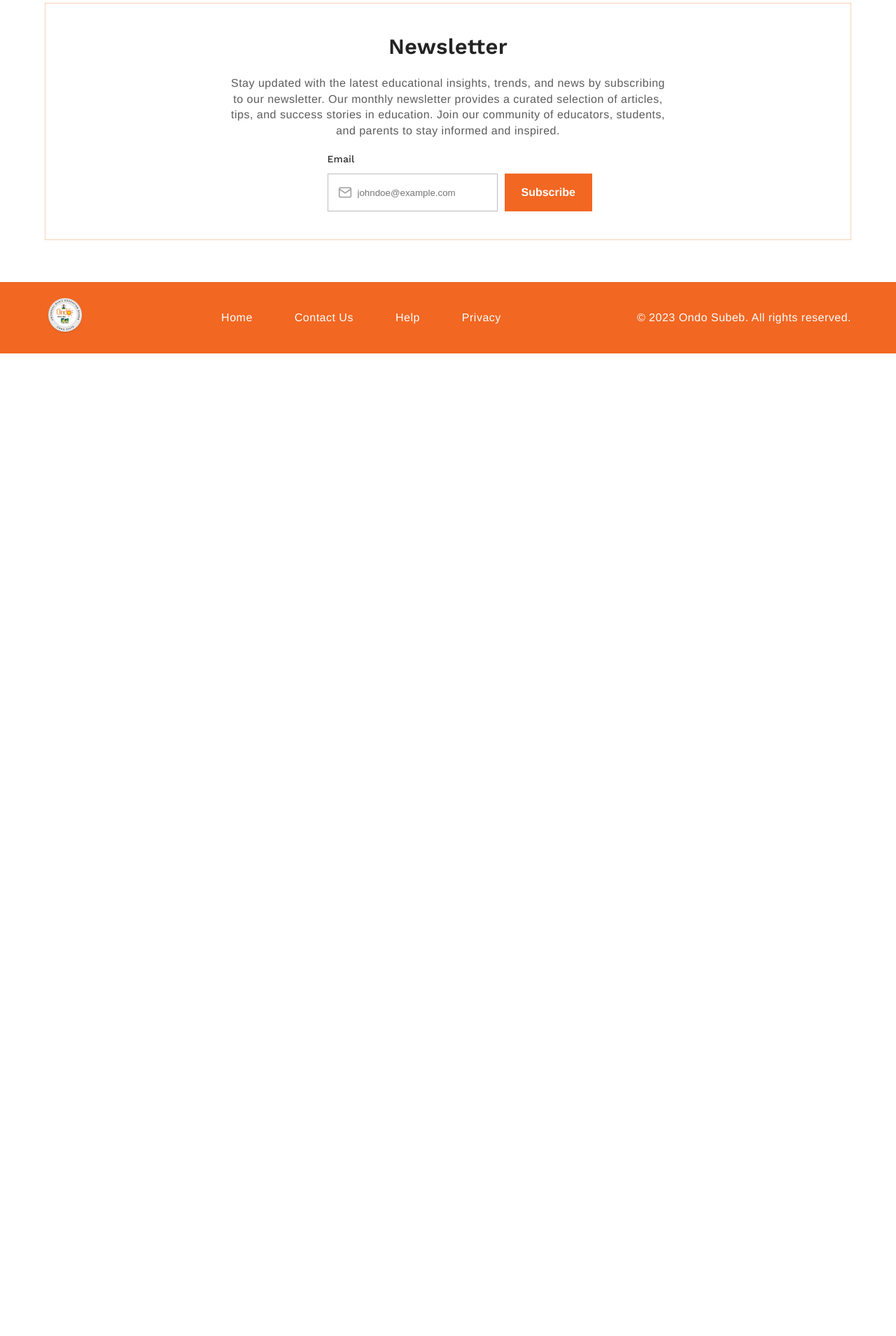
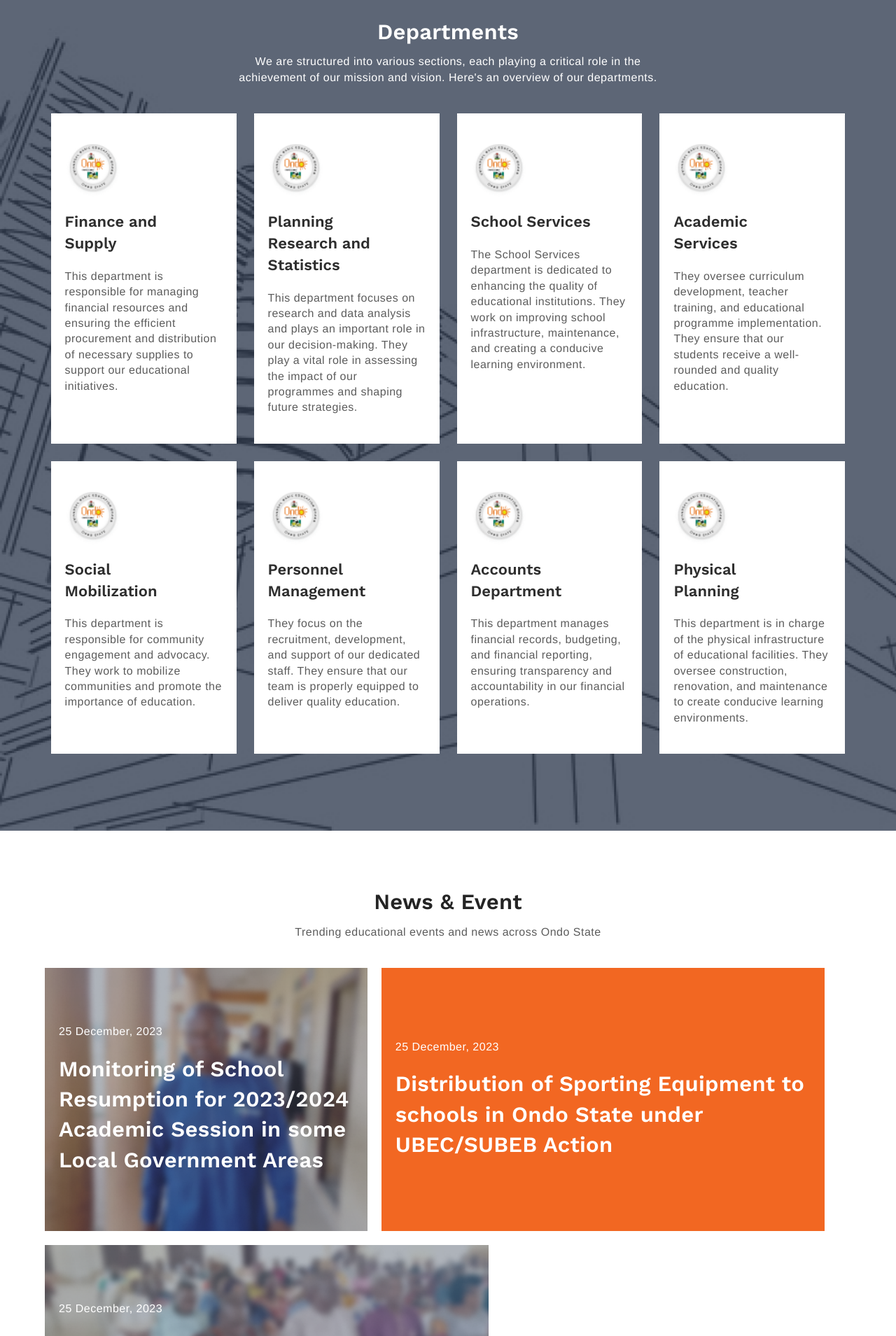
Before and after one commit to Tehub-dev/subeb-frontend, a React (Create React App) app in the folder subeb/: page / in a window 1280 px wide. Shown: the part 2060-3969 px from the top of the page at 70% size. Before the commit the page ends 2565 px from the top, so only its background shows below. Built offline with nearby package versions, Linux system fonts and the light colour scheme.

Commit message:
complete homepage and news

```diff
--- a/subeb/src/components/custom-inputs/custom-inputs.css
+++ b/subeb/src/components/custom-inputs/custom-inputs.css
@@ -30,3 +30,6 @@
     background: var(--color-surface-white, #FFF);
     box-shadow: 0px 1px 2px 0px rgba(16, 24, 40, 0.05);
 }
+.custom-input_input input{
+    width: 100%;
+}
--- /dev/null
+++ b/subeb/src/components/department/Department.jsx
@@ -0,0 +1,64 @@
+import React from 'react';
+import logo from "../../assets/images/logo.png";
+
+import "./department.css";
+
+const Department = () => {
+
+    const eachDept = [
+        {
+            title: "Finance and Supply",
+            text: "This department is responsible for managing financial resources and ensuring the efficient procurement and distribution of necessary supplies to support our educational initiatives.",
+        },
+        {
+            title: "Planning Research and Statistics",
+            text: "This department focuses on research and data analysis and plays an important role in our decision-making. They play a vital role in assessing the impact of our programmes and shaping future strategies.",
+        },
+        {
+            title: "School Services",
+            text: "The School Services department is dedicated to enhancing the quality of educational institutions. They work on improving school infrastructure, maintenance, and creating a conducive learning environment.",
+        },
+        {
+            title: "Academic Services",
+            text: "They oversee curriculum development, teacher training, and educational programme implementation. They ensure that our students receive a well-rounded and quality education.",
+        },
+        {
+            title: "Social Mobilization",
+            text: "This department is responsible for community engagement and advocacy. They work to mobilize communities and promote the importance of education.",
+        },
+        {
+            title: "Personnel Management",
+            text: "They focus on the recruitment, development, and support of our dedicated staff. They ensure that our team is properly equipped to deliver quality education.",
+        },
+        {
+            title: "Accounts Department",
+            text: "This department manages financial records, budgeting, and financial reporting, ensuring transparency and accountability in our financial operations.",
+        },
+        {
+            title: "Physical Planning",
+            text: "This department is in charge of the physical infrastructure of educational facilities. They oversee construction, renovation, and maintenance to create conducive learning environments.",
+        },
+    ]
+
+  return (
+    <div className='department'>
+        <div className="department-head">
+            <h2>Departments</h2>
+            <p>We are structured into various sections, each playing a critical role in the achievement of our mission and vision. Here's an overview of our departments.</p>
+        </div>
+        <div className="each-dept_cont">
+            {eachDept.map((item,idx) => {
+                return(
+                    <div key={idx} className="each-dept_content">
+                        <img src={logo} alt="logo" />
+                        <h3>{item.title}</h3>
+                        <p>{item.text}</p>
+                    </div>
+                )
+            })}
+        </div>
+    </div>
+  )
+}
+
+export default Department
--- /dev/null
+++ b/subeb/src/components/department/department.css
@@ -0,0 +1,71 @@
+.department{
+    background-image: url("../../assets//images/departments.png");
+    background-size: cover;
+    background-repeat: no-repeat;
+    width: 100%;
+    padding: 80px 0;
+}
+.department-head h2{
+    color: var(--color-surface-white, #FFF);
+    text-align: center;
+    font-family: Work Sans;
+    font-size: 31px;
+    font-style: normal;
+    font-weight: 600;
+    line-height: 140%; /* 43.4px */
+    letter-spacing: 0.25px;
+}
+.department-head p{
+    color: var(--color-surface-white, #FFF);
+    text-align: center;
+    font-family: Helvetica;
+    font-size: 16px;
+    font-style: normal;
+    font-weight: 400;
+    line-height: 140%; /* 22.4px */
+    letter-spacing: 0.5px;
+    padding: 10px 0;
+    width: 50%;
+    margin: 0 auto;
+}
+.each-dept_cont{
+    display: flex;
+    justify-content: center;
+    gap: 25px;
+    width: 90%;
+    margin: 0 auto;
+    flex-wrap: wrap;
+    padding: 30px 0;
+}
+.each-dept_content{
+    display: flex;
+    width: 265px;
+    padding: 40px 20px;
+    flex-direction: column;
+    align-items: flex-start;
+    gap: 20px;
+    background: var(--color-surface-white, #FFF);
+    width: 23%;
+}
+.each-dept_content img{
+    width: 80px;
+    height: 80px;
+}
+.each-dept_content h3{
+    color: var(--color-grey-grey-600, #2E2E2E);
+    font-family: Work Sans;
+    font-size: 22px;
+    font-style: normal;
+    font-weight: 600;
+    line-height: 140%; /* 30.8px */
+    width: 80%;
+}
+.each-dept_content p{
+    color: var(--color-grey-grey-400, #5C5C5C);
+    font-family: Helvetica;
+    font-size: 16px;
+    font-style: normal;
+    font-weight: 400;
+    line-height: 140%; /* 22.4px */
+    letter-spacing: 0.5px;
+}
--- /dev/null
+++ b/subeb/src/components/news&events/NewsEvent.jsx
@@ -0,0 +1,55 @@
+import React from 'react';
+import news1 from "../../assets/images/news1.png";
+import news2 from "../../assets/images/news2.png";
+
+import "./news-event.css";
+import { ArrowRight } from 'iconsax-react';
+import { Link } from 'react-router-dom';
+
+const NewsEvent = ({btnDisplay}) => {
+
+    const newsEvent = [
+        {
+            id: "1",
+            img: news1,
+            date: "25 December, 2023",
+            text: "Monitoring of School Resumption for 2023/2024 Academic Session in some Local Government Areas",
+        },
+        {
+            id: "2",
+            img: null,
+            date: "25 December, 2023",
+            text: "Distribution of Sporting Equipment to schools in Ondo State under UBEC/SUBEB Action",
+        },
+        {
+            id: "2",
+            img: news2,
+            date: "25 December, 2023",
+            text: "2) A-Day Training Programme for Head Teachers in the annual UBEC/SUBEB Agricultural Education Training Programme (AETP)",
+        },
+    ]
+
+  return (
+    <div className='news-event'>
+        <div className="news-event_head">
+            <h2>News & Event</h2>
+            <p>Trending educational events and news across Ondo State</p>
+        </div>
+        <div className="news-event_body">
+            {newsEvent.map((item,idx) => {
+                return (
+                    <div key={idx} className={item.img === news1 ? "event1 each-event" : item.img === news2 ? "event2 each-event" : "normal-event each-event"} style={{width: item.id === "2" && "55%"}}>
+                        <p>{item.date}</p>
+                        <h3>{item.text}</h3>
+                    </div>
+                )
+            })}
+        </div>
+        <div className="event-btn" style={{display: btnDisplay}}>
+            <Link to={"/news"} style={{textDecoration: "none"}}><button className="btn">View More <ArrowRight /></button></Link>
+        </div>
+    </div>
+  )
+}
+
+export default NewsEvent
--- /dev/null
+++ b/subeb/src/components/news&events/news-event.css
@@ -0,0 +1,74 @@
+
+.news-event{
+    padding: 80px 0;
+}
+.news-event_head h2{
+    color: var(--color-grey-grey-700, #242424);
+    text-align: center;
+    font-family: Work Sans;
+    font-size: 31px;
+    font-style: normal;
+    font-weight: 600;
+    line-height: 140%; /* 43.4px */
+    letter-spacing: 0.25px;
+}
+.news-event_head p{
+    color: var(--color-grey-grey-400, #5C5C5C);
+    text-align: center;
+    font-family: Helvetica;
+    font-size: 16px;
+    font-style: normal;
+    font-weight: 400;
+    line-height: 140%; /* 22.4px */
+    letter-spacing: 0.5px;
+    padding: 10px 0;
+}
+.news-event_body{
+    display: flex;
+    gap: 20px;
+    flex-wrap: wrap;
+    width: 90%;
+    margin: 0 auto;
+    padding: 30px 0;
+}
+.each-event{
+    width: 40%;
+    background-size: cover;
+    background-repeat: no-repeat;
+    padding: 80px 20px;
+    display: flex;
+    flex-direction: column;
+    gap: 20px;
+    justify-content: center;
+}
+.each-event p{
+    color: var(--color-surface-white, #FFF);
+    font-family: Helvetica;
+    font-size: 16px;
+    font-style: normal;
+    font-weight: 400;
+    line-height: 140%; /* 22.4px */
+    letter-spacing: 0.5px;
+}
+.each-event h3{
+    color: var(--color-surface-white, #FFF);
+    font-family: Work Sans;
+    font-size: 31px;
+    font-style: normal;
+    font-weight: 600;
+    line-height: 140%; /* 43.4px */
+    letter-spacing: 0.25px;
+}
+.event1{
+    background-image: url("../../assets/images/news1.png");
+}
+.event2{
+    background-image: url("../../assets/images/news2.png");
+}
+.normal-event{
+    background: var(--color-primary-normal, #F26722);
+}
+.event-btn{
+    width: 90%;
+    margin: 0 auto;
+}
--- a/subeb/src/components/what-we-do/WhatweDo.jsx
+++ b/subeb/src/components/what-we-do/WhatweDo.jsx
@@ -9,22 +9,22 @@ const WhatweDo = () => {
         {
             id: "1",
             title: "Curriculum Development",
-            text: ""
+            text: "Our curriculum is carefully designed to instill a sense of responsibility, self-reliance, and a strong intellectual capacity in the students across Ondo State."
         },
         {
             id: "2",
             title: "Skill Building",
-            text: ""
+            text: "We believe that education goes beyond the four walls of a classroom, and it is to this effect that we ensure that our students are equipped with practical skills that empower them to become self-sufficient individuals."
         },
         {
             id: "3",
             title: "Infrastructure Improvement",
-            text: ""
+            text: "We collaborate with state and federal authorities to enhance school facilities, making them conducive to learning. Our efforts include building classrooms, providing access to clean water, and upgrading sanitation facilities."
         },
         {
             id: "4",
             title: "Parent and Community Involvement",
-            text: ""
+            text: "We actively engage parents and community members in the education process. This collaborative effort ensures that the entire community is invested in the success of its children."
         },
     ];
 
@@ -52,7 +52,7 @@ const WhatweDo = () => {
                         <div className="each-whatwe_do" onClick={() => openWhatFaq(item)}>
                             <h3>{item.title}</h3> {itemId === item.id && openFaq ? <ArrowUp2 /> : <ArrowDown2 />}
                         </div>
-                        <p className={itemId === item.id && openFaq ? "block" : "none"}>{item.text}</p>
+                        <p className={itemId === item.id && openFaq ? "block faq-p" : "none"}>{item.text}</p>
                     </div>
                 )
             })}
--- a/subeb/src/components/what-we-do/what-we-do.css
+++ b/subeb/src/components/what-we-do/what-we-do.css
@@ -47,3 +47,14 @@
     font-weight: 600;
     line-height: 140%; /* 30.8px */
 }
+.faq-p{
+    color: var(--color-grey-grey-400, #5C5C5C);
+    font-family: Helvetica;
+    font-size: 16px;
+    font-style: normal;
+    font-weight: 400;
+    line-height: 140%; /* 22.4px */
+    letter-spacing: 0.5px;
+    /* background: white; */
+    padding: 20px;
+}
--- a/subeb/src/pages/website/Homepage.js
+++ b/subeb/src/pages/website/Homepage.js
@@ -4,6 +4,8 @@ import OurPrograms from '../../components/programs/OurPrograms'
 import LogoDiv from '../../components/logo-div/LogoDiv'
 import WhatweDo from '../../components/what-we-do/WhatweDo'
 import Newsletter from '../../components/newsletter/Newsletter'
+import Department from '../../components/department/Department'
+import NewsEvent from '../../components/news&events/NewsEvent'
 
 const Homepage = () => {
   return (
@@ -12,6 +14,8 @@ const Homepage = () => {
       <OurPrograms />
       <LogoDiv />
       <WhatweDo />
+      <Department />
+      <NewsEvent />
       <Newsletter />
     </div>
   )
--- a/subeb/src/pages/website/News.js
+++ b/subeb/src/pages/website/News.js
@@ -1,8 +1,11 @@
 import React from 'react'
+import NewsEvent from '../../components/news&events/NewsEvent'
 
 const News = () => {
   return (
-    <div>News</div>
+    <div>
+      <NewsEvent btnDisplay={"none"} />
+    </div>
   )
 }
 
```
Also changed, not shown: subeb/src/assets/images/news1.png (added), subeb/src/assets/images/news2.png (added).
